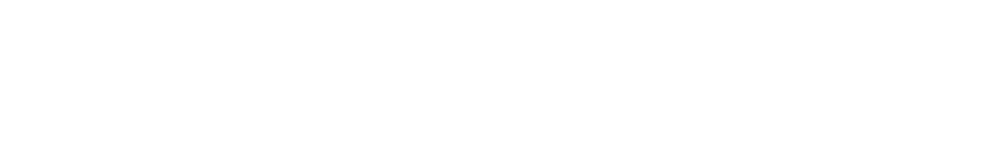
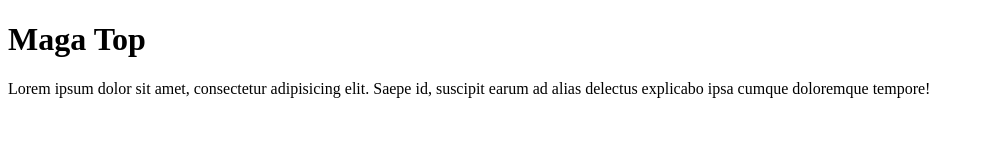
Before and after one commit to MagamedNG/magang_ng, a plain HTML site: page index.html in a window 1280 px wide. Shown: the whole page, without its empty margins (0-984 px from the left). Drawn offline with Linux system fonts and the light colour scheme.

Commit message:
Update index.html

```diff
--- a/index.html
+++ b/index.html
@@ -2,10 +2,11 @@
 <html lang="en">
 <head>
 	<meta charset="UTF-8">
-	<title>Document</title>
+	<title>GIT</title>
 	<link rel="stylesheet" href="style.css">
 </head>
 <body>
-
+	<h1>Maga Top</h1>
+	<p>Lorem ipsum dolor sit amet, consectetur adipisicing elit. Saepe id, suscipit earum ad alias delectus explicabo ipsa cumque doloremque tempore!</p>
 </body>
 </html>
```
